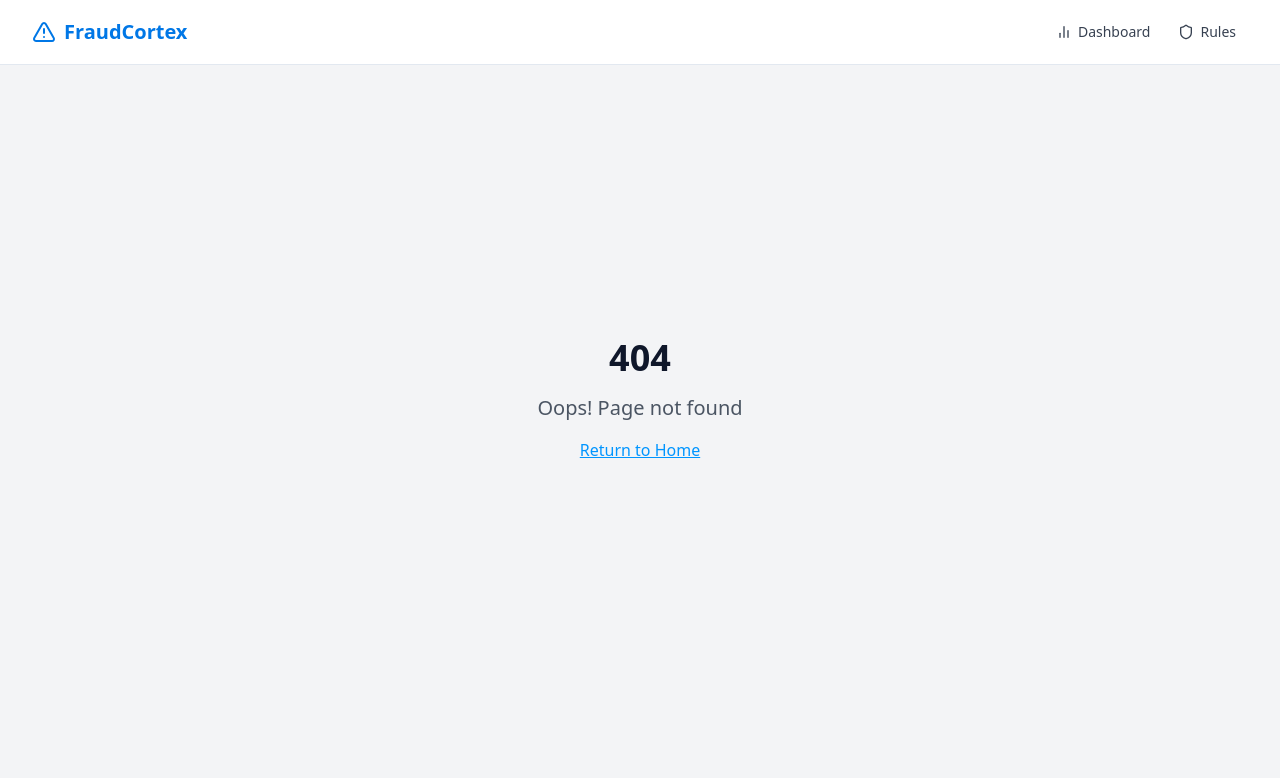
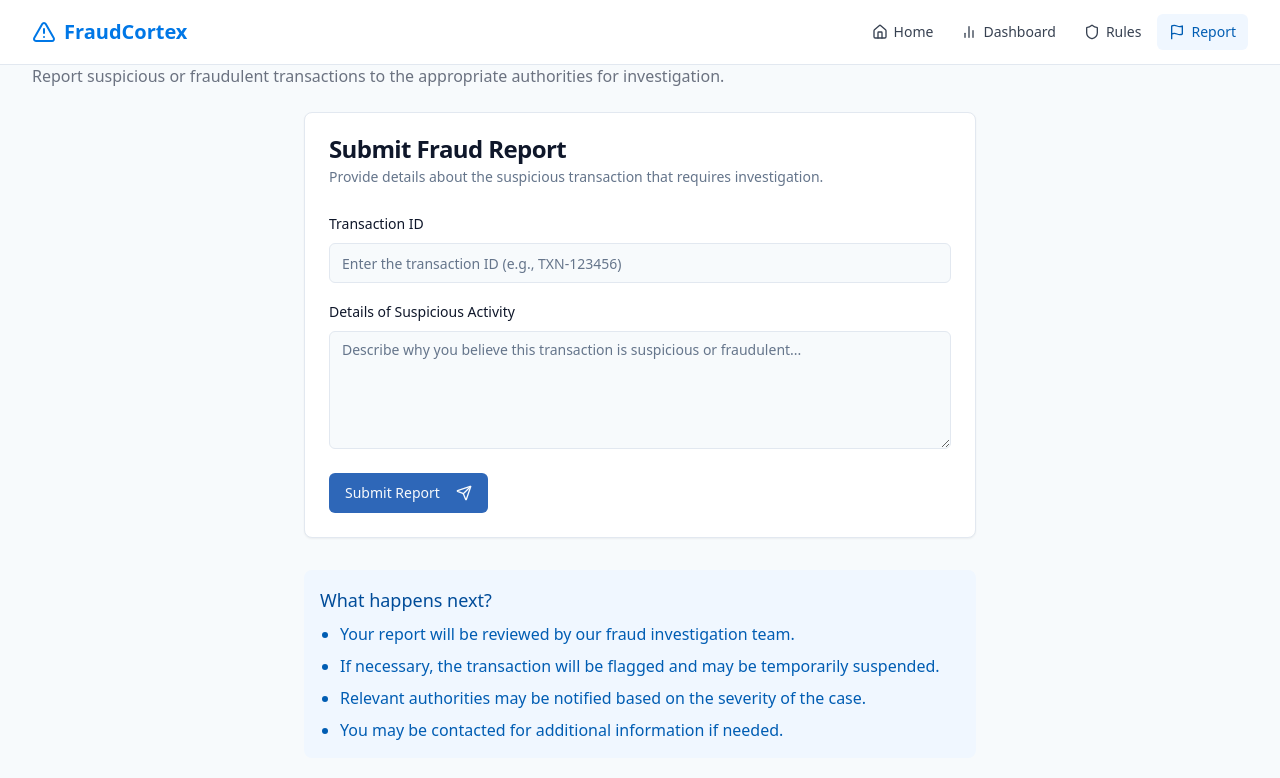
Before and after one commit to kalyug-kali/fraudcortex, a React (Vite) app: page /report in a window 1280 px wide. Before the commit this address had no page. Shown: the top 778 px of the page. Built offline with nearby package versions, Linux system fonts and the light colour scheme.

Commit message:
Add home button and report feature
Adds a home button to the dashboard and rules pages. Also adds a "Report" button to the navbar that redirects to the report authority page.

```diff
--- a/src/App.tsx
+++ b/src/App.tsx
@@ -9,6 +9,7 @@ import Navbar from "./components/layout/Navbar";
 import Index from "./pages/Index";
 import Dashboard from "./pages/Dashboard";
 import RuleConfiguration from "./pages/RuleConfiguration";
+import ReportAuthority from "./pages/ReportAuthority";
 import NotFound from "./pages/NotFound";
 
 const queryClient = new QueryClient();
@@ -24,6 +25,7 @@ const App = () => (
           <Route path="/" element={<Index />} />
           <Route path="/dashboard" element={<Dashboard />} />
           <Route path="/rules" element={<RuleConfiguration />} />
+          <Route path="/report" element={<ReportAuthority />} />
           <Route path="*" element={<NotFound />} />
         </Routes>
       </BrowserRouter>
--- a/src/components/layout/Navbar.tsx
+++ b/src/components/layout/Navbar.tsx
@@ -1,7 +1,7 @@
 
 import { useState, useEffect } from 'react';
 import { NavLink, useLocation } from 'react-router-dom';
-import { ChevronDown, BarChart2, AlertTriangle, Shield, Menu, X } from 'lucide-react';
+import { ChevronDown, BarChart2, AlertTriangle, Shield, Menu, X, Home, Flag } from 'lucide-react';
 import { cn } from '@/lib/utils';
 
 const Navbar = () => {
@@ -25,6 +25,11 @@ const Navbar = () => {
 
   const navItems = [
     {
+      name: 'Home',
+      path: '/',
+      icon: <Home className="w-4 h-4 mr-1.5" />
+    },
+    {
       name: 'Dashboard',
       path: '/dashboard',
       icon: <BarChart2 className="w-4 h-4 mr-1.5" />
@@ -33,6 +38,11 @@ const Navbar = () => {
       name: 'Rules',
       path: '/rules',
       icon: <Shield className="w-4 h-4 mr-1.5" />
+    },
+    {
+      name: 'Report',
+      path: '/report',
+      icon: <Flag className="w-4 h-4 mr-1.5" />
     }
   ];
 
--- /dev/null
+++ b/src/pages/ReportAuthority.tsx
@@ -0,0 +1,123 @@
+
+import { useState } from 'react';
+import { Flag, Send } from 'lucide-react';
+import { toast } from 'sonner';
+
+import PageContainer from '@/components/layout/PageContainer';
+import { Button } from '@/components/ui/button';
+import { Textarea } from '@/components/ui/textarea';
+import { Input } from '@/components/ui/input';
+import { Label } from '@/components/ui/label';
+import { Card, CardContent, CardDescription, CardFooter, CardHeader, CardTitle } from '@/components/ui/card';
+
+const ReportAuthority = () => {
+  const [transactionId, setTransactionId] = useState('');
+  const [description, setDescription] = useState('');
+  const [submitting, setSubmitting] = useState(false);
+
+  const handleSubmit = async (e: React.FormEvent) => {
+    e.preventDefault();
+
+    if (!transactionId.trim()) {
+      toast.error('Transaction ID is required');
+      return;
+    }
+
+    if (!description.trim()) {
+      toast.error('Please provide details about the suspicious activity');
+      return;
+    }
+
+    setSubmitting(true);
+
+    try {
+      // Simulate API request
+      await new Promise(resolve => setTimeout(resolve, 1500));
+
+      // Success message
+      toast.success('Report submitted successfully');
+
+      // Clear form
+      setTransactionId('');
+      setDescription('');
+    } catch (error) {
+      console.error('Error submitting report:', error);
+      toast.error('Failed to submit report. Please try again.');
+    } finally {
+      setSubmitting(false);
+    }
+  };
+
+  return (
+    <PageContainer>
+      <div className="mb-6">
+        <div className="flex items-center gap-2 mb-2">
+          <Flag className="h-6 w-6 text-blue-600" />
+          <h1 className="text-2xl font-semibold">Report to Authority</h1>
+        </div>
+        <p className="text-gray-500">
+          Report suspicious or fraudulent transactions to the appropriate authorities for investigation.
+        </p>
+      </div>
+
+      <div className="max-w-2xl mx-auto">
+        <Card>
+          <CardHeader>
+            <CardTitle>Submit Fraud Report</CardTitle>
+            <CardDescription>
+              Provide details about the suspicious transaction that requires investigation.
+            </CardDescription>
+          </CardHeader>
+          <form onSubmit={handleSubmit}>
+            <CardContent className="space-y-4">
+              <div className="space-y-2">
+                <Label htmlFor="transaction-id">Transaction ID</Label>
+                <Input
+                  id="transaction-id"
+                  placeholder="Enter the transaction ID (e.g., TXN-123456)"
+                  value={transactionId}
+                  onChange={(e) => setTransactionId(e.target.value)}
+                  disabled={submitting}
+                />
+              </div>
+
+              <div className="space-y-2">
+                <Label htmlFor="description">Details of Suspicious Activity</Label>
+                <Textarea
+                  id="description"
+                  placeholder="Describe why you believe this transaction is suspicious or fraudulent..."
+                  value={description}
+                  onChange={(e) => setDescription(e.target.value)}
+                  rows={5}
+                  disabled={submitting}
+                />
+              </div>
+            </CardContent>
+            <CardFooter>
+              <Button
+                type="submit"
+                disabled={submitting}
+                className="w-full sm:w-auto"
+              >
+                {submitting ? 'Submitting...' : 'Submit Report'}
+                <Send className="ml-2 h-4 w-4" />
+              </Button>
+            </CardFooter>
+          </form>
+        </Card>
+
+        <div className="mt-8 bg-blue-50 p-4 rounded-lg">
+          <h3 className="text-lg font-medium text-blue-800 mb-2">What happens next?</h3>
+          <ul className="list-disc pl-5 space-y-2 text-blue-700">
+            <li>Your report will be reviewed by our fraud investigation team.</li>
+            <li>If necessary, the transaction will be flagged and may be temporarily suspended.</li>
+            <li>Relevant authorities may be notified based on the severity of the case.</li>
+            <li>You may be contacted for additional information if needed.</li>
+          </ul>
+        </div>
+      </div>
+    </PageContainer>
+  );
+};
+
+export default ReportAuthority;
```
